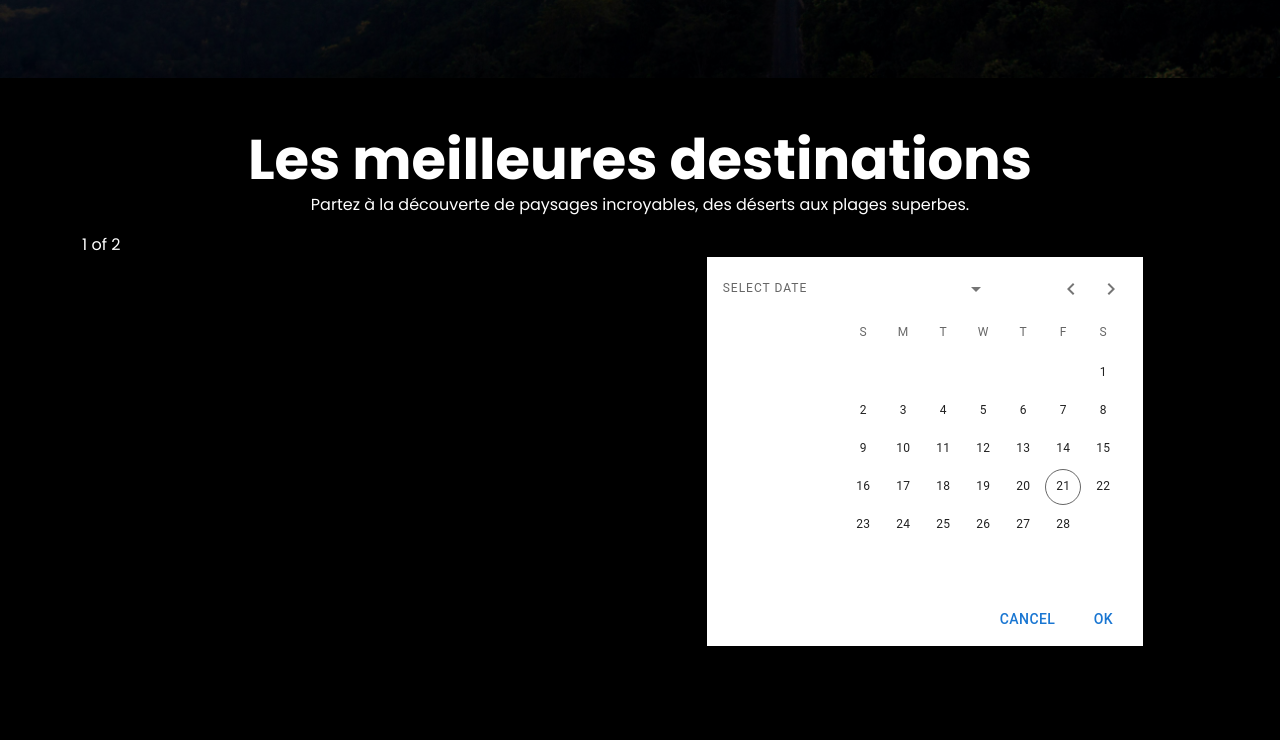
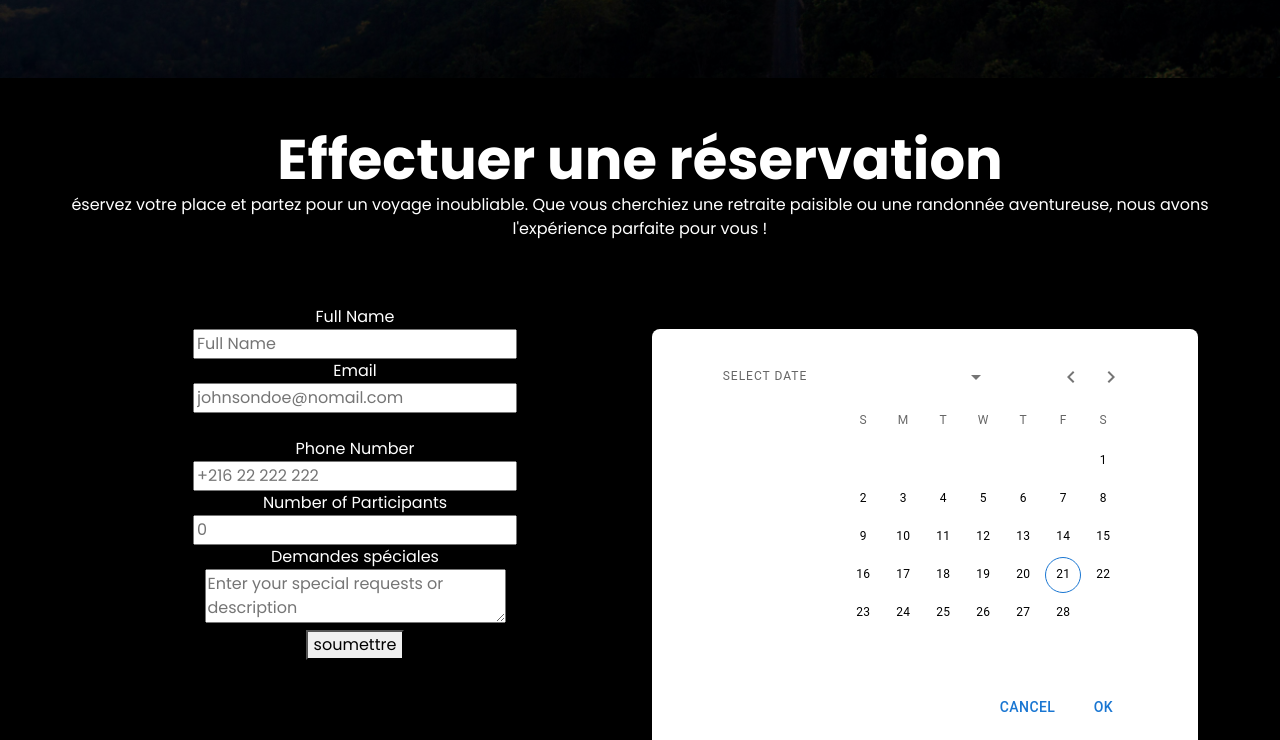
Before and after one commit to medaminenasfi/ecotourisme, a React (Create React App) app: page /Reservation in a window 1280 px wide. Shown: the part 722-1462 px from the top of the page. Built offline with nearby package versions, Linux system fonts and the light colour scheme.

Commit message:
page reser 60%

```diff
--- a/package.json
+++ b/package.json
@@ -5,7 +5,10 @@
   "dependencies": {
     "@emotion/react": "^11.14.0",
     "@emotion/styled": "^11.14.0",
+    "@mui/icons-material": "^6.4.6",
+    "@mui/joy": "^5.0.0-beta.51",
     "@mui/material": "^6.4.6",
+    "@mui/system": "^6.4.6",
     "@mui/x-date-pickers": "^7.27.1",
     "@testing-library/dom": "^10.4.0",
     "@testing-library/jest-dom": "^6.6.3",
--- a/src/App.js
+++ b/src/App.js
@@ -14,6 +14,7 @@
 function App() {
   return (
     <div className="app-container">
+
       <div className="content">
         <Routes>
           <Route path="/" element={<Accueil />} />
--- a/src/pages/Accueil.js
+++ b/src/pages/Accueil.js
@@ -176,7 +176,8 @@
                   <br />
                   la Tunisie autrement
                 </span>
-                <Link to="/Randonée" className="frame-1"></Link>
+                <Link to="/Randonée" className="frame-1"           onClick={() => window.scrollTo({ top: 0, behavior: "smooth" })}
+                ></Link>
               </div>
             </section>
           </center>
--- a/src/pages/Randonée.js
+++ b/src/pages/Randonée.js
@@ -155,7 +155,8 @@
       <br />
       Réservation
     </span>
-    <Link to="/Reservation" className="frame-1"></Link>
+    <Link to="/Reservation" className="frame-1"           onClick={() => window.scrollTo({ top: 0, behavior: "smooth" })}
+    ></Link>
   </div>
 </section>
           </center>
--- a/src/pages/Reservation.css
+++ b/src/pages/Reservation.css
@@ -296,9 +296,38 @@
 }
 
 .bg-black {
-  background-color: #000;
+  background-color: #000000;
 }
 
 .shadow-lg {
-  box-shadow: 0px 4px 10px rgba(0, 0, 0, 0.2);
+  box-shadow: 0px 4px 10px rgba(56, 50, 50, 0.2);
 }
+
+/* Fix background color of the calendar container */
+.MuiPickersBasePicker-root {
+  background-color: #863535 !important; /* Light gray background */
+  color: black !important; /* Black text */
+}
+
+/* Fix selected date color */
+/* Fix selected date text color */
+.Mui-selected {
+  background-color: #1976d2 !important; /* Blue background */
+  color: rgb(109, 60, 60) !important; /* Ensures text is white */
+}
+
+/* Fix today's date appearance */
+.MuiPickersDay-today {
+  border: 1px solid #1976d2 !important; /* Blue border */
+  color: black !important;
+}
+
+/* Override default text color to black */
+.MuiPickersDay-root {
+  color: black !important;
+}
+
+/* Adjust hover effect */
+.MuiPickersDay-root:hover {
+  background-color: rgba(25, 118, 210, 0.3) !important;
+}
--- a/src/pages/Reservation.js
+++ b/src/pages/Reservation.js
@@ -11,6 +11,26 @@
 import { Box } from "@mui/material";
 import Row from "react-bootstrap/Row";
 import Col from "react-bootstrap/Col";
+import { ThemeProvider, createTheme } from "@mui/material";
+
+const theme = createTheme({
+  components: {
+    MuiPickersDay: {
+      styleOverrides: {
+        root: {
+          color: "black !important",
+        },
+        today: {
+          border: "1px solid #1976d2 !important",
+        },
+        selected: {
+          backgroundColor: "#1976d2 !important",
+          color: "white !important",
+        },
+      },
+    },
+  },
+});
 const Accueil = () => {
   console.log("Rendering Accueil page");
   return (
@@ -38,34 +58,86 @@
           </div>
         </section>
         <section className="bg-black   text-white p-5 shadow-lg">
-          <h1 classname="hell">Les meilleures destinations</h1>
+          <h1 classname="hell">Effectuer une réservation</h1>
           <center>
             <p>
-              Partez à la découverte de paysages incroyables, des déserts aux
-              plages superbes.
-            </p>{" "}
+            éservez votre place et partez pour un voyage inoubliable. Que vous cherchiez une retraite paisible ou une randonnée aventureuse, nous avons l'expérience parfaite pour vous !
+            </p>{" "} <br/><br/>
           </center>
           <Container>
             <Row>
-        <Col>1 of 2</Col>
               <Col>
               <center>
-        <Box display="flex" justifyContent="center" mt={3}>
+                <label>Full Name</label>
+                <br />
+                <input
+                  type="Full Name"
+                  placeholder="Full Name"
+                  required
+                />
+                <br />
+                <label>Email</label>
+                <br />
+                <input
+                  type="email"
+                  placeholder="johnsondoe@nomail.com"
+                  required
+                />
+                <br />
+
+                <br />
+                <label>Phone Number</label>
+                <br />
+                <input
+                  type="Phone Number"
+                  placeholder="+216 22 222 222"
+                  required
+                />
+                <br />
+                <label>Number of Participants</label>
+                <br />
+                <input
+  type="number"
+  placeholder="0"
+  required
+  min="1"
+  step="1"
+/>
+
+<br />
+<label for="specialRequests">Demandes spéciales</label>
+<br />
+<textarea
+  id="specialRequests"
+  placeholder="Enter your special requests or description"
+  required
+></textarea>
+<br />
+<button type="submit">soumettre</button>
+
+                <br />
+                </center>
+              </Col>
+              <Col>
+                <center>
+                  <section
+                    style={{
+                      display: "flex",
+                      justifyContent: "center",
+                      marginTop: "24px",
+                      backgroundColor: "white",
+                      padding: "16px",
+                      borderRadius: "8px",
+                    }}
+                  >
                     <LocalizationProvider dateAdapter={AdapterDayjs}>
                       <StaticDatePicker orientation="landscape" />
                     </LocalizationProvider>
-          </Box>
+                  </section>
                 </center>
-
-
               </Col>
             </Row>
-
           </Container>
-
-
-
-
         </section>
         <section className="bg-black text-white p-5 shadow-lg">
           <center>
--- a/src/pages/inscrire.js
+++ b/src/pages/inscrire.js
@@ -7,13 +7,18 @@
 import Container from "react-bootstrap/Container";
 import Row from "react-bootstrap/Row";
 import Col from "react-bootstrap/Col";
-
-
-
-
+import Stack from '@mui/joy/Stack';
 
 const Accueil = () => {
   console.log("Rendering Accueil page");
+
+  // Form submit handler
+  const handleSubmit = (e) => {
+    e.preventDefault();
+    // Handle form submission logic here
+    console.log("Form submitted");
+  };
+
   return (
     <>
       <Navbar />
@@ -29,15 +34,12 @@
             width: "100%",
           }}
         >
-
           <Container>
             <center>
               <Row>
                 <Col>
-      sectionn 1 emptyyyy ///////////
-
-
-
+                  {/* Empty section if you need to add content */}
+                  section 1 empty ///////////
                 </Col>
                 <Col>
                   <div className="main-container">
@@ -45,29 +47,42 @@
                       <span className="lets-get-started">LET'S GET YOU STARTED</span>
                       <h2 className="create-account">Create an Account</h2>
                     </div>
-      <form className="form">
-        <label>Your Name</label> <br/>
-        <input type="text" placeholder="Johnson Doe" /><br/>
+                    <form className="form" onSubmit={handleSubmit}>
+                      <label>Your Name</label> <br />
+                      <input type="text" placeholder="Johnson Doe" required /><br />
 
-        <label>Tel</label><br/>
-        <input type="tel" placeholder="264589449" /><br/>
+                      <label>Tel</label><br />
+                      <input type="tel" placeholder="264589449" required /><br />
 
-        <label>Birthday</label><br/>
-        <input type="text" placeholder="dd/mm/yy" /><br/>
+                      <Stack spacing={1.5} sx={{ minWidth: 300 }}>
+                        <label htmlFor="birthday">Birthday</label>
+                        <input
+                          id="birthday"
+                          type="text"
+                          placeholder="dd/mm/yy"
+                          style={{
+                            width: '100%',
+                            padding: '8px',
+                            borderRadius: '4px',
+                            border: '1px solid #ccc'
+                          }}
+                          required
+                        />
+                      </Stack>
 
-        <label>Gender</label><br/>
-        <input type="text" placeholder="Male/Feme" /><br/>
+                      <label>Gender</label><br />
+                      <input type="text" placeholder="Male/Female" required /><br />
 
-        <label>Email</label><br/>
-        <input type="email" placeholder="johnsondoe@nomail.com" /><br/>
+                      <label>Email</label><br />
+                      <input type="email" placeholder="johnsondoe@nomail.com" required /><br />
 
-        <label>Password</label><br/>
-        <input type="password" placeholder="***************" /><br/>
+                      <label>Password</label><br />
+                      <input type="password" placeholder="***************" required /><br />
 
-        <label>Type</label><br/>
-        <input type="text" placeholder="Fourniseur/client" /><br/>
+                      <label>Type</label><br />
+                      <input type="text" placeholder="Fourniseur/client" required /><br />
 
-        <button type="submit" className="btn-pry">GET STARTED</button><br/>
+                      <button type="submit" className="btn-pry">GET STARTED</button><br />
                     </form>
 
                     <div className="divider-label">
@@ -87,13 +102,7 @@
               </Row>
             </center>
           </Container>
-
-
-
-
         </section>
-
-
       </main>
       <Footer />
     </>
```
Also changed, not shown: src/GoogleIcon.js (added, +27 -0 lines), src/hooks/useScrollToTop .js (added, +14 -0 lines), 1 other file (tests, documents, lock files or other folders). Lines whose indentation alone changed are shown as unchanged.
